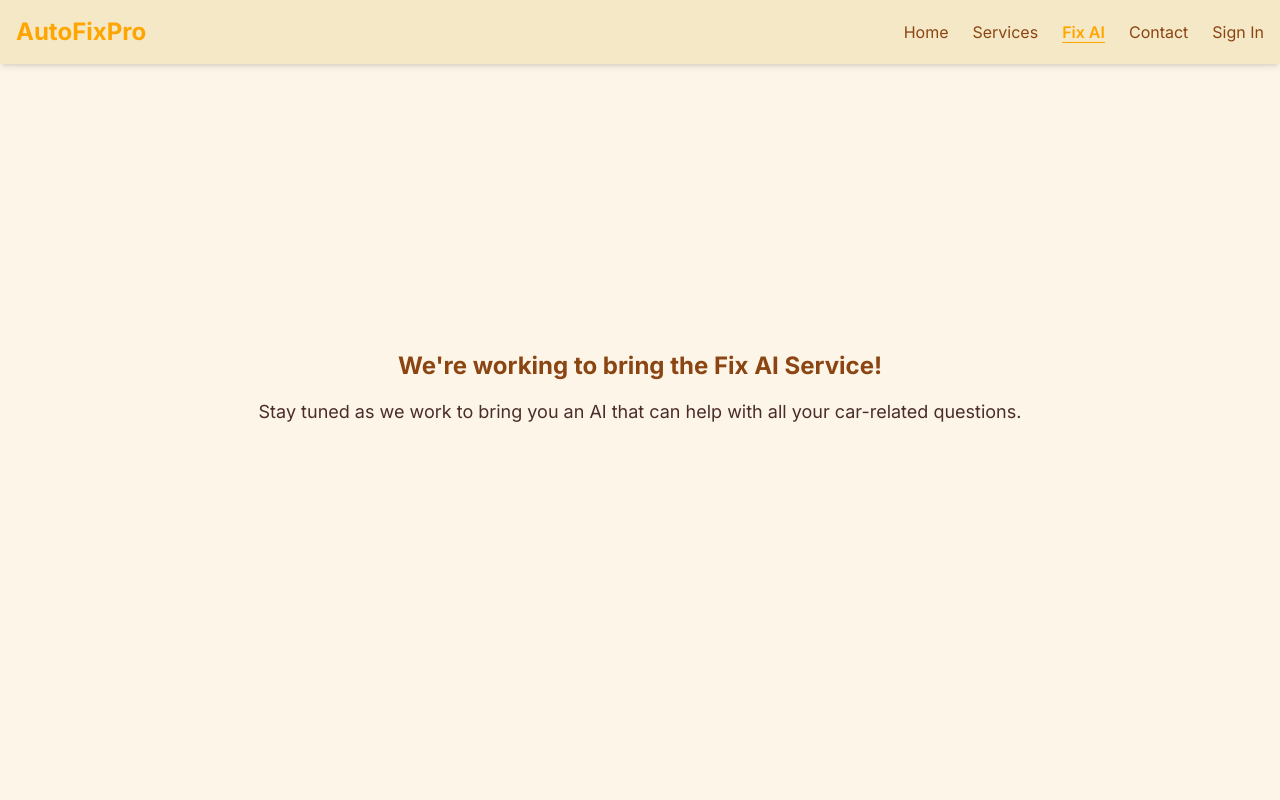
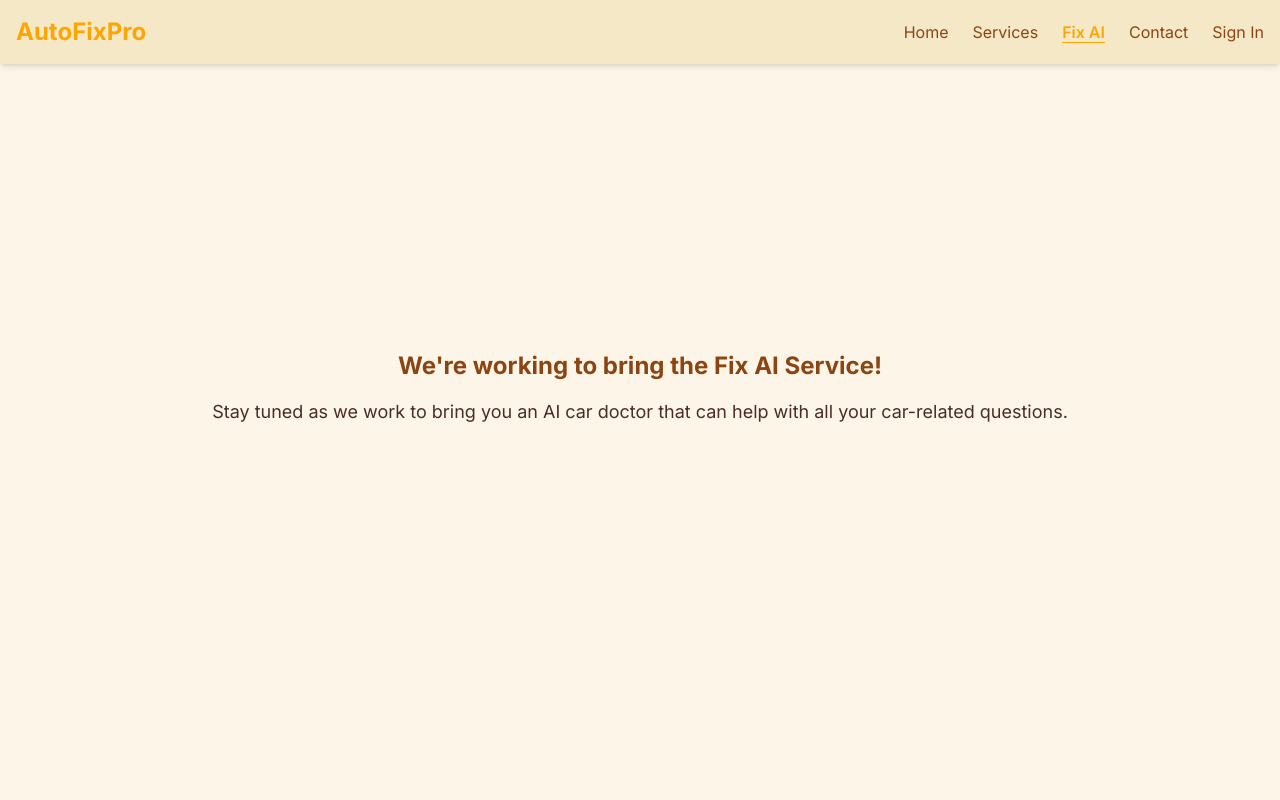
Before and after one commit to CGAJAY/AutoMate, a Next.js app in the folder frontend/: page /fix-ai in a window 1280 px wide. Shown: the top 800 px of the page. Built offline with nearby package versions, Linux system fonts and the light colour scheme.

Commit message:
Fix AI dummy Page

```diff
--- a/frontend/app/components/FixAIPage.tsx
+++ b/frontend/app/components/FixAIPage.tsx
@@ -10,8 +10,8 @@ const FixAIPage = () => {
       </h1>
 
       <p className="text-lg text-[var(--secondary)] mb-6 text-center">
-        Stay tuned as we work to bring you an AI that can help with all your
-        car-related questions.
+        Stay tuned as we work to bring you an AI car doctor that can help with
+        all your car-related questions.
       </p>
     </div>
   );
--- a/frontend/app/fix-ai/page.tsx
+++ b/frontend/app/fix-ai/page.tsx
@@ -1,5 +1,4 @@
 "use client";
-
 import React from "react";
 import FixAI from "../components/FixAIPage";
 import Header from "../components/Header";
--- a/frontend/app/layout.tsx
+++ b/frontend/app/layout.tsx
@@ -2,7 +2,6 @@ import type { Metadata, Viewport } from "next";
 import { Inter, Fira_Mono } from "next/font/google";
 import "./globals.css";
 import Footer from "./components/Footer";
-// import Header from "./components/Header";
 
 // Initialize Inter as the primary sans-serif font
 const inter = Inter({
@@ -124,7 +123,6 @@ export default function RootLayout({
       <body
         className={`${inter.variable} ${firaMono.variable} antialiased bg-[var(--background)] text-[var(--foreground)]`}
       >
-        {/* <Header /> */}
         {children}
         <Footer />
       </body>
```
